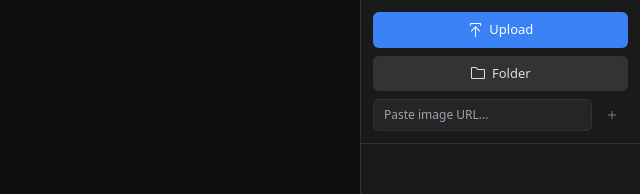
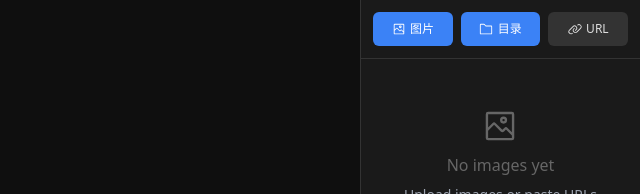
Before and after one commit to imba97/h2l-ranking-web, a Vue app: page / in a window 1280 px wide. Shown: the top 194 px of the page, without its empty margins (640-1280 px from the left). Built offline with nearby package versions, Linux system fonts and the light colour scheme.

Commit message:
feat: compact upload buttons layout

```diff
--- a/src/components/ResourceExplorer.vue
+++ b/src/components/ResourceExplorer.vue
@@ -51,7 +51,7 @@
   padding: 12px;
   border-bottom: 1px solid #333;
   display: flex;
-  flex-direction: column;
+  flex-direction: row;
   gap: 8px;
 }
 
@@ -59,14 +59,16 @@
   display: flex;
   align-items: center;
   justify-content: center;
-  gap: 6px;
-  padding: 8px 12px;
+  gap: 4px;
+  padding: 8px 8px;
   border-radius: 6px;
   border: none;
   cursor: pointer;
-  font-size: 13px;
+  font-size: 12px;
   font-weight: 500;
   transition: all 0.2s;
+  flex: 1;
+  white-space: nowrap;
 }
 
 .btn--primary {
@@ -98,24 +100,108 @@
   cursor: not-allowed;
 }
 
-.url-input {
+/* 弹窗样式 */
+.dialog-overlay {
+  position: fixed;
+  inset: 0;
+  background: rgba(0, 0, 0, 0.6);
   display: flex;
-  gap: 4px;
+  align-items: center;
+  justify-content: center;
+  z-index: 1000;
 }
 
-.url-input input {
-  flex: 1;
-  padding: 6px 10px;
+.dialog {
+  background: #1a1a1a;
+  border: 1px solid #333;
+  border-radius: 12px;
+  width: 90%;
+  max-width: 400px;
+  box-shadow: 0 20px 60px rgba(0, 0, 0, 0.5);
+}
+
+.dialog-header {
+  display: flex;
+  align-items: center;
+  justify-content: space-between;
+  padding: 16px 20px;
+  border-bottom: 1px solid #333;
+}
+
+.dialog-header h3 {
+  margin: 0;
+  font-size: 18px;
+  font-weight: 600;
+  color: #fff;
+}
+
+.dialog-close {
+  width: 32px;
+  height: 32px;
+  display: flex;
+  align-items: center;
+  justify-content: center;
+  background: transparent;
+  border: none;
+  color: #888;
+  cursor: pointer;
+  border-radius: 6px;
+  transition: all 0.2s;
+}
+
+.dialog-close:hover {
+  background: #333;
+  color: #fff;
+}
+
+.dialog-body {
+  padding: 20px;
+}
+
+.url-dialog-input {
+  width: 100%;
+  padding: 10px 12px;
   background: #252525;
   border: 1px solid #333;
   border-radius: 6px;
   color: #ddd;
-  font-size: 12px;
+  font-size: 14px;
+  box-sizing: border-box;
 }
 
-.url-input input:focus {
+.url-dialog-input:focus {
   outline: none;
   border-color: #3b82f6;
+}
+
+.dialog-footer {
+  display: flex;
+  gap: 12px;
+  justify-content: flex-end;
+  padding: 16px 20px;
+  border-top: 1px solid #333;
+}
+
+/* 过渡动画 */
+.dialog-enter-active,
+.dialog-leave-active {
+  transition: opacity 0.2s ease;
+}
+
+.dialog-enter-active .dialog,
+.dialog-leave-active .dialog {
+  transition: transform 0.2s ease, opacity 0.2s ease;
+}
+
+.dialog-enter-from,
+.dialog-leave-to {
+  opacity: 0;
+}
+
+.dialog-enter-from .dialog,
+.dialog-leave-to .dialog {
+  transform: scale(0.95);
+  opacity: 0;
 }
 
 .hidden {
@@ -310,32 +396,25 @@
           class="btn btn--primary"
           @click="handleFileSelect"
         >
-          <span class="i-carbon-upload" />
-          Upload
+          <span class="i-carbon-image" />
+          图片
         </button>
+
         <button
-          class="btn btn--secondary"
+          class="btn btn--primary"
           @click="handleFolderSelect"
         >
           <span class="i-carbon-folder" />
-          Folder
+          目录
         </button>
 
-        <div class="url-input">
-          <input
-            v-model="urlInput"
-            type="text"
-            placeholder="Paste image URL..."
-            @keyup.enter="handleUrlSubmit"
-          >
-          <button
-            class="btn btn--small"
-            :disabled="!urlInput.trim()"
-            @click="handleUrlSubmit"
-          >
-            <span class="i-carbon-add" />
-          </button>
-        </div>
+        <button
+          class="btn btn--secondary"
+          @click="urlDialog.show = true"
+        >
+          <span class="i-carbon-link" />
+          URL
+        </button>
 
         <input
           ref="fileInputRef"
@@ -354,6 +433,39 @@
           @change="onFolderChange"
         >
       </div>
+
+      <!-- URL 输入弹窗 -->
+      <Teleport to="body">
+        <Transition name="dialog">
+          <div v-if="urlDialog.show" class="dialog-overlay" @click="urlDialog.show = false">
+            <div class="dialog" @click.stop>
+              <div class="dialog-header">
+                <h3>添加图片 URL</h3>
+                <button class="dialog-close" @click="urlDialog.show = false">
+                  <span class="i-carbon-close" />
+                </button>
+              </div>
+              <div class="dialog-body">
+                <input
+                  v-model="urlInput"
+                  type="text"
+                  placeholder="Paste image URL..."
+                  class="url-dialog-input"
+                  @keyup.enter="handleUrlSubmit"
+                >
+              </div>
+              <div class="dialog-footer">
+                <button class="btn btn--secondary" @click="urlDialog.show = false; urlInput = ''">
+                  取消
+                </button>
+                <button class="btn btn--primary" :disabled="!urlInput.trim()" @click="handleUrlSubmit">
+                  添加
+                </button>
+              </div>
+            </div>
+          </div>
+        </Transition>
+      </Teleport>
 
       <div v-if="isLoading" class="resource-loading">
         <span class="i-carbon-circle-dash animate-spin" />
@@ -447,6 +559,7 @@ const folderInputRef = ref<HTMLInputElement | null>(null)
 const urlInput = ref('')
 const draggingId = ref<string | null>(null)
 const clearDialog = ref({ show: false })
+const urlDialog = ref({ show: false })
 
 function handleFileSelect() {
   fileInputRef.value?.click()
@@ -482,6 +595,7 @@ function handleUrlSubmit() {
   if (url) {
     emit('addFromUrl', url)
     urlInput.value = ''
+    urlDialog.value.show = false
   }
 }
 
```
